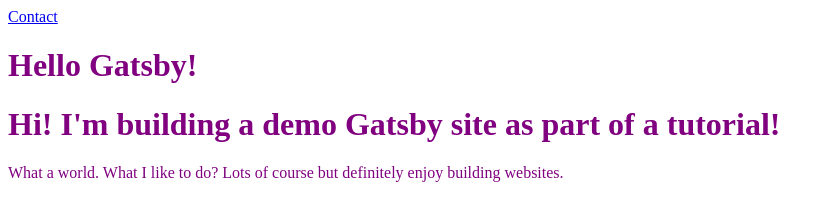
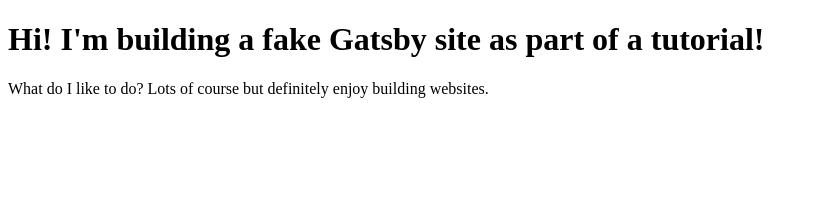
Before and after one commit to vinay72/gatsbyJS, a Gatsby site in the folder hello-world/: page / in a window 1280 px wide. Shown: the whole page, without its empty margins (0-833 px from the left). Built offline with nearby package versions, Linux system fonts and the light colour scheme; Gatsby itself is replaced by a stand-in of ours.

Commit message:
Update index.js

```diff
--- a/hello-world/src/pages/index.js
+++ b/hello-world/src/pages/index.js
@@ -2,13 +2,11 @@
 import { Link } from "gatsby"
 import Header from "../components/header"
 export default () => (
-  <div style={{ color: `purple` }}>
-  <Link to="/contact/">Contact</Link>
-  <Header headerText="Hello Gatsby!" />
-  <h1>Hi! I'm building a demo Gatsby site as part of a tutorial!</h1>
-   <p>What a world.
-      What I like to do? Lots of course but definitely enjoy building
+  <div>
+    <h1>Hi! I'm building a fake Gatsby site as part of a tutorial!</h1>
+    <p>
+      What do I like to do? Lots of course but definitely enjoy building
       websites.
     </p>
-   </div>
+  </div>
 )
```
